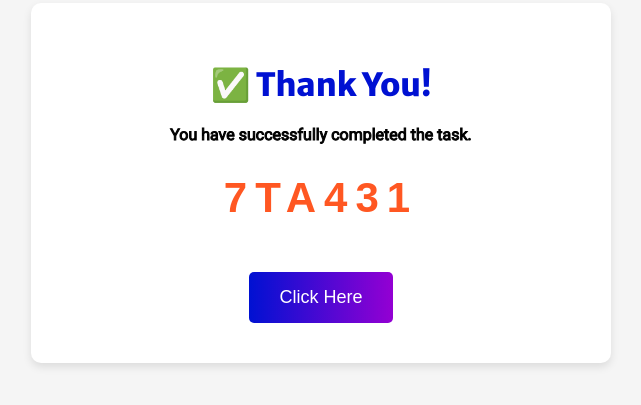
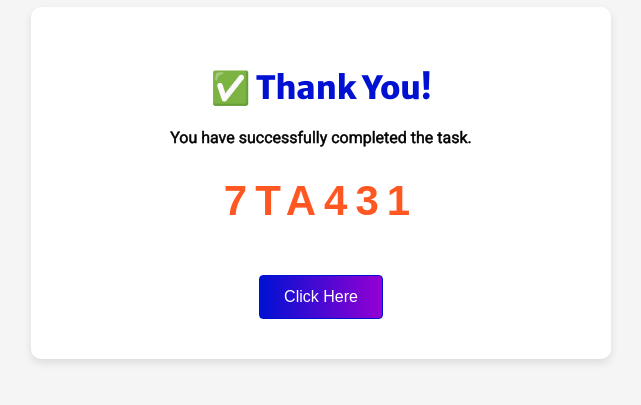
Before and after one commit to rajibmurmu/filmthankyou, a plain HTML site: page index.html in a window 1280 px wide. Shown: the part 217-622 px from the top of the page, without its empty margins (319-960 px from the left). Drawn offline with Linux system fonts and the light colour scheme.

Commit message:
Update index.html

```diff
--- a/index.html
+++ b/index.html
@@ -33,8 +33,8 @@
       font-family: 'Roboto', sans-serif;
       color: #000000;
       margin-bottom: 30px;
-      -webkit-text-stroke: 1px black;
-      text-stroke: 1px black;
+      -webkit-text-stroke: 0.5px black;
+      text-stroke: 0.5px black;
     }
     .code {
       font-size: 42px;
@@ -46,12 +46,17 @@
     .btn {
       background: linear-gradient(90deg, #0011D2, #9400D3);
       color: white;
-      border: none;
-      padding: 15px 30px;
-      border-radius: 5px;
+      border: 1px solid #0011D2;
+      padding: 12px 24px;
+      border-radius: 4px;
       cursor: pointer;
-      font-size: 18px;
+      font-size: 16px;
       margin-top: 20px;
+      font-family: Arial, sans-serif;
+      transition: all 0.3s ease;
+    }
+    .btn:hover {
+      box-shadow: 0 2px 5px rgba(0,0,0,0.2);
     }
   </style>
 </head>
```
